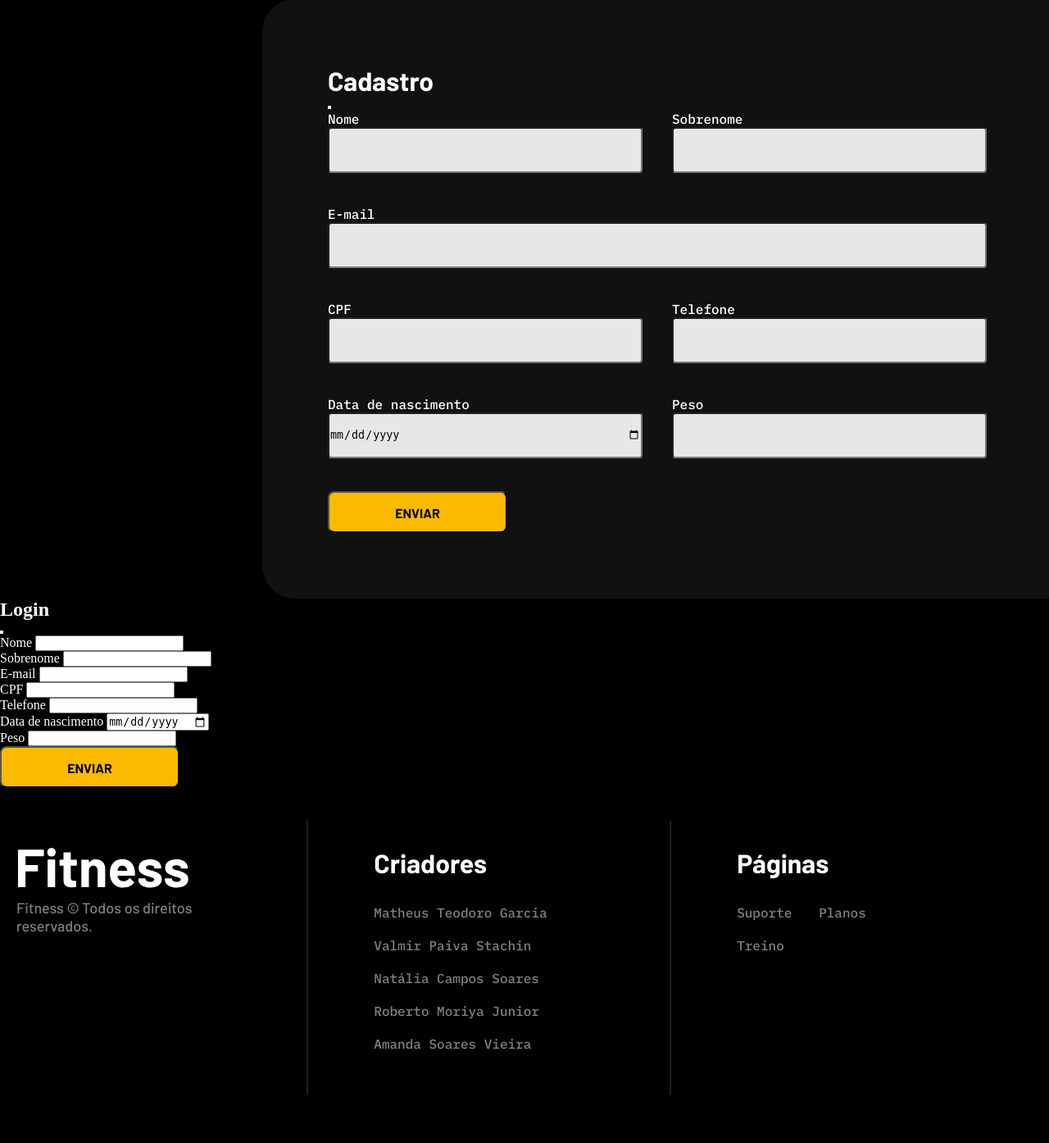
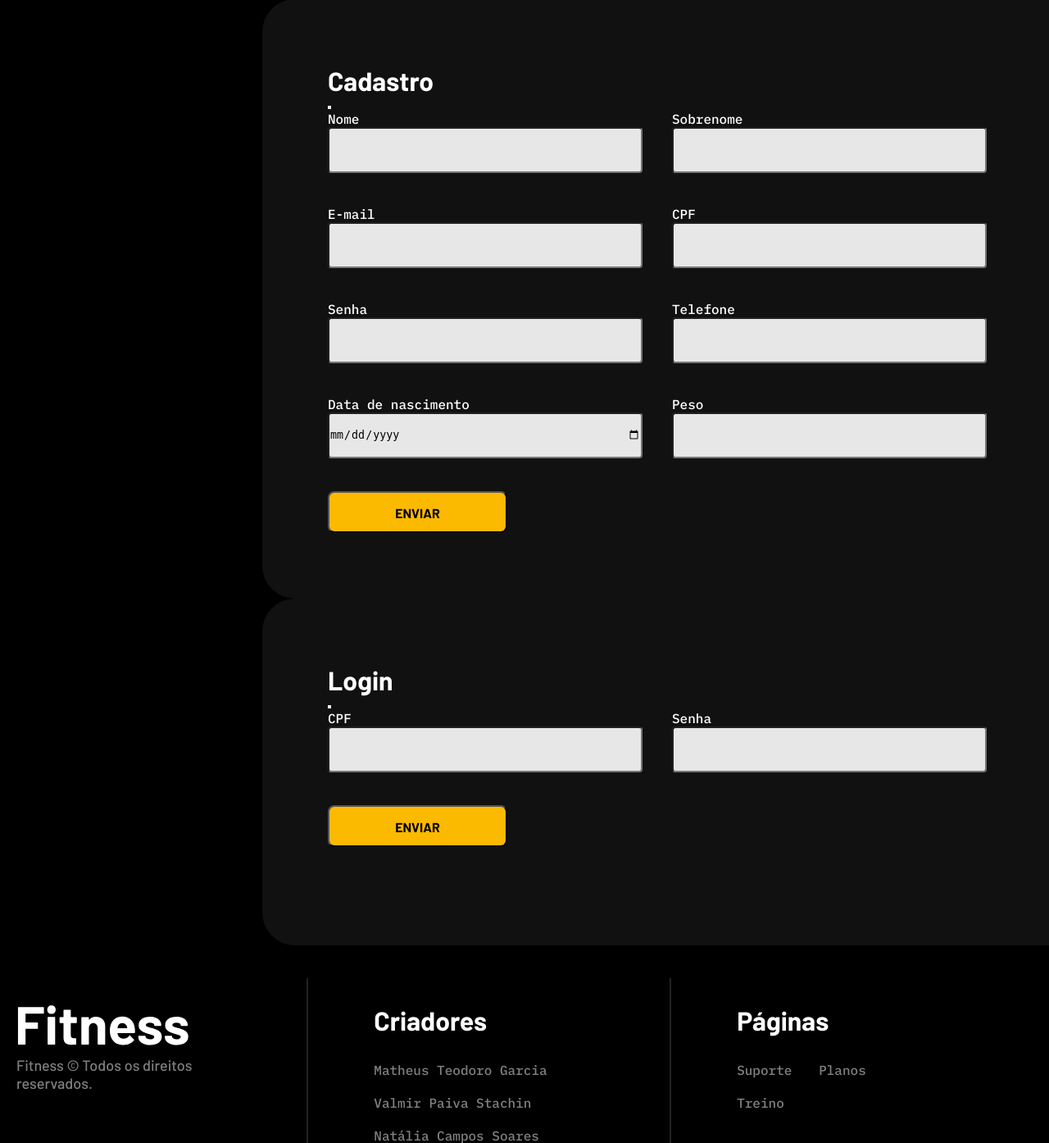
Before and after one commit to MatheusTG/Academia, a Python web app: template templates/cadastro.html in a window 1280 px wide. Shown: the part 506-1900 px from the top of the page at 82% size. Before the commit the page ends 1841 px from the top, so only its background shows below. Run offline with Jinja, Linux system fonts and the light colour scheme; the template is opened without the code that fills it, so the values that code supplies are empty.

Commit message:
update cadastro

```diff
--- a/templates/cadastro.html
+++ b/templates/cadastro.html
@@ -51,31 +51,35 @@
                <div class="form-container">
                   <div>
                      <label for="nome">Nome</label>
-                     <input type="text" >
+                     <input type="text" id="nome"/>
                   </div>
-                  <div id="sobrenome">
+                  <div>
                      <label for="sobrenome">Sobrenome</label>
-                     <input type="text" >
+                     <input type="text" id="sobrenome"/>
                   </div>
-                  <div id="email">
+                  <div>
                      <label for="email">E-mail</label>
-                     <input type="email" id="email">
+                     <input type="email" id="email"/>
                   </div>
-                  <div id="cpf">
+                  <div>
                      <label for="cpf">CPF</label>
-                     <input type="text" >
+                     <input type="text" id="cpf"/>
                   </div>
-                  <div id="telefone">
+                  <div>
+                     <label for="senha">Senha</label>
+                     <input type="password" id="senha"/>
+                  </div>
+                  <div>
                      <label for="telefone">Telefone</label>
-                     <input type="tel" >
+                     <input type="tel" id="telefone"/>
                   </div>
-                  <div id="data-nasc">
+                  <div>
                      <label for="data-nasc">Data de nascimento</label>
-                     <input type="date" >
+                     <input type="date" id="data-nasc"/>
                   </div>
-                  <div id="peso">
+                  <div>
                      <label for="peso">Peso</label>
-                     <input type="number" >
+                     <input type="number" id="peso"/>
                   </div>
                </div>
                <button class="enviar">ENVIAR</button>
@@ -87,40 +91,18 @@
       <div class="login-content">
          <h2>Login</h2>
          <button></button>
-         <form action="./" class="form-login">
-               <div class="form-login">
-                  <div>
-                     <label for="nome">Nome</label>
-                     <input type="text" >
-                  </div>
-                  <div id="sobrenome">
-                     <label for="sobrenome">Sobrenome</label>
-                     <input type="text" >
-                  </div>
-                  <div id="email">
-                     <label for="email">E-mail</label>
-                     <input type="email" id="email">
-                  </div>
-                  <div id="cpf">
-                     <label for="cpf">CPF</label>
-                     <input type="text" >
-                  </div>
-                  <div id="telefone">
-                     <label for="telefone">Telefone</label>
-                     <input type="tel" >
-                  </div>
-                  <div id="data-nasc">
-                     <label for="data-nasc">Data de nascimento</label>
-                     <input type="date" >
-                  </div>
-                  <div id="peso">
-                     <label for="peso">Peso</label>
-                     <input type="number" >
-                  </div>
-
+         <form action="./" class="form-cadastro">
+            <div class="form-container">
+               <div>
+                  <label for="cpf">CPF</label>
+                  <input type="text" id="cpf"/>
                </div>
-               <button class="enviar">ENVIAR</button>
-         </form>
+               <div>
+                  <label for="senha">Senha</label>
+                  <input type="password" id="senha"/>
+               </div>
+            <button class="enviar">ENVIAR</button>
+      </form>
       </div>
    </section>
 
--- a/templates/css/cadastro.css
+++ b/templates/css/cadastro.css
@@ -12,6 +12,11 @@
     grid-template-columns: 1fr 3fr;
 }
 
+.login-container {
+    display: grid;
+    grid-template-columns: 1fr 3fr;
+}
+
 .cadastro-content{
     grid-column: 2;
     padding: 80px;
@@ -19,7 +24,20 @@
     border-radius: 40px 0 0 40px;
 }
 
+.login-content{
+    grid-column: 2;
+    padding: 80px;
+    background-color: var(--cor06);
+    border-radius: 40px 0 0 40px;
+}
+
 .cadastro-container h2{
+    font-size: 2rem;
+    font-family: "Barlow";
+    align-self: flex-start;
+}
+
+.login-container h2{
     font-size: 2rem;
     font-family: "Barlow";
     align-self: flex-start;
```
